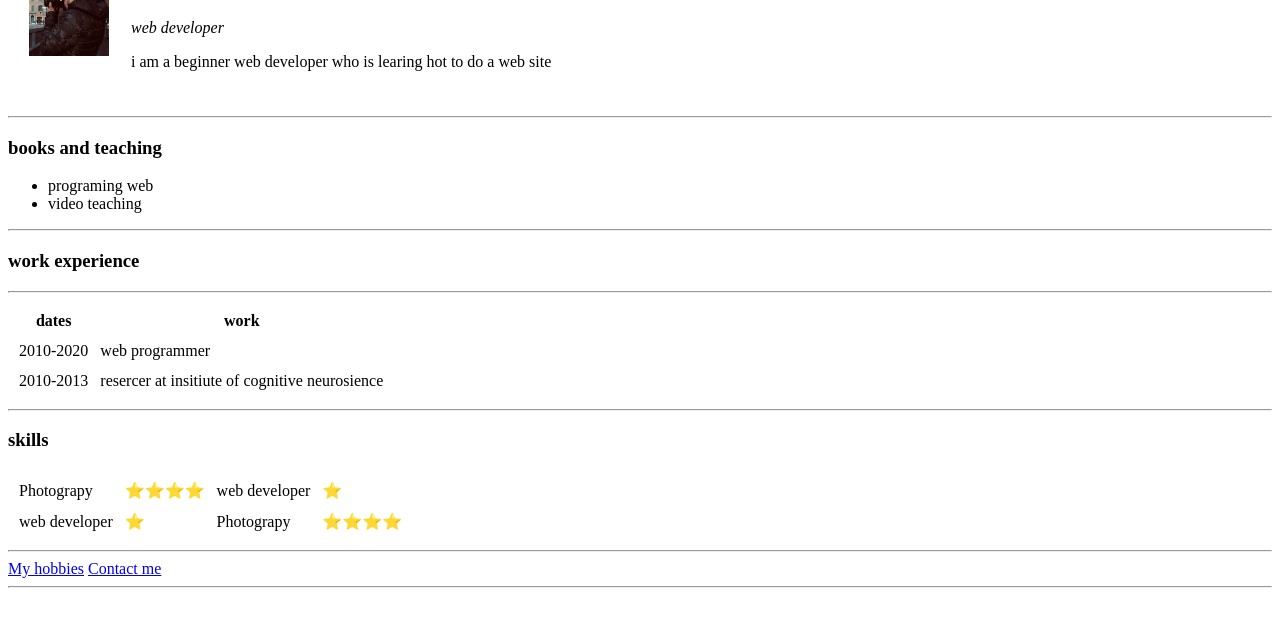
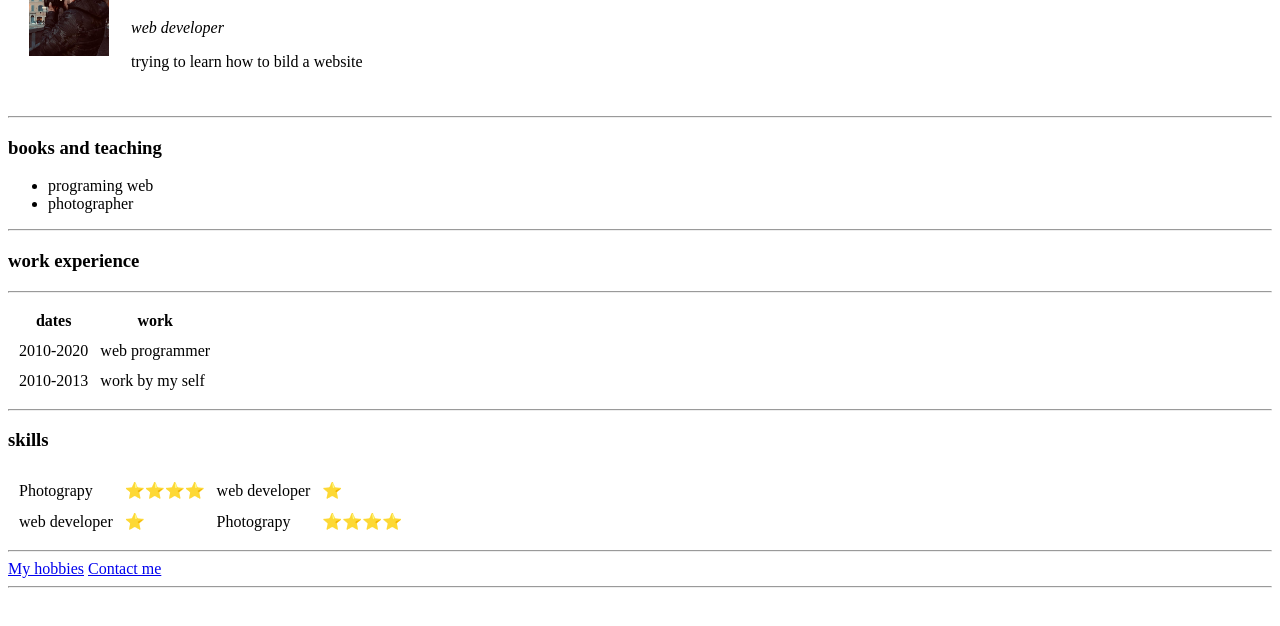
Before and after one commit to Agelsi/cv, a plain HTML site: page index.html in a window 1280 px wide. Shown: the part 90-716 px from the top of the page. Drawn offline with Linux system fonts and the light colour scheme.

Commit message:
Add files via upload

```diff
--- a/index.html
+++ b/index.html
@@ -13,7 +13,7 @@
       <td>
         <h1>Agels Buxheli</h1>
         <p> <em>web developer </em></p>
-        <p>i am a beginner web developer who is learing hot to do a web site</p>
+        <p>trying to learn how to bild a website</p>
       </td>
     </tr>
   </table>
@@ -21,7 +21,7 @@
   <h3>books and teaching</h3>
   <ul>
     <li>programing web</li>
-    <li>video teaching</li>
+    <li>photographer</li>
   </ul>
   <hr>
   <h3> work experience</h3>
@@ -44,7 +44,7 @@
     </tr>
     <tr>
       <td>2010-2013</td>
-      <td>resercer at insitiute of cognitive neurosience </td>
+      <td>work by my self </td>
     </tr>
     <hr>
   </table>
```
